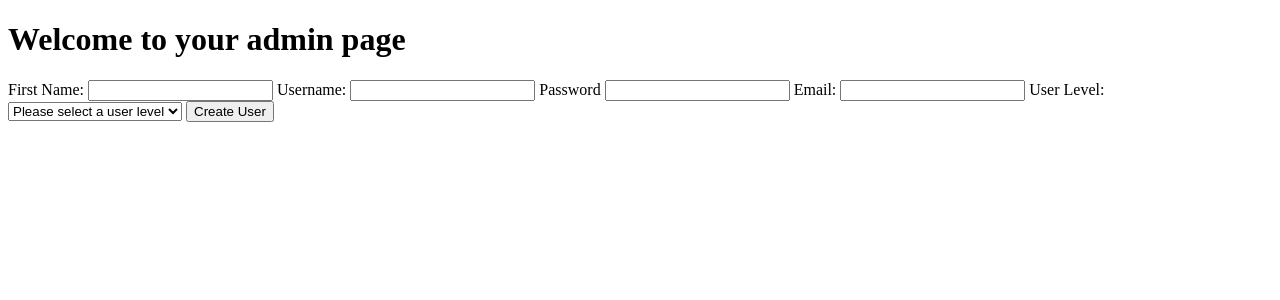
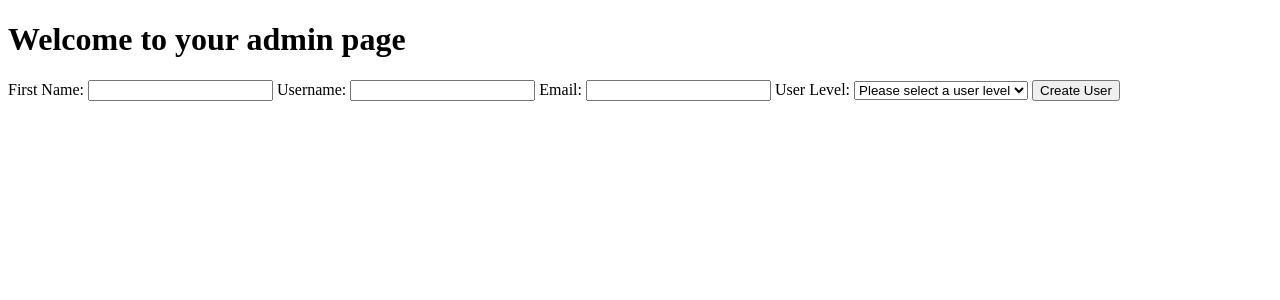
Before and after one commit to sydneybucc/create_user, a PHP site: page /create_user/admin/admin_createuser.php in a window 1280 px wide. Shown: the top 300 px of the page. Run offline with PHP 8.4, Linux system fonts and the light colour scheme; the visitor is signed in with stand-in values (Sample User, id 1).

```diff
--- a/admin/admin_createuser.php
+++ b/admin/admin_createuser.php
@@ -7,7 +7,7 @@
   if(isset($_POST['submit'])) {
     $fname = trim($_POST['fname']);
     $username = trim($_POST['username']);
-    $password = trim($_POST['password']);
+    $password = 'password'; //changed this to be the manual password
     $email = trim($_POST['email']);
     $userlvl = $_POST['userlvl'];
     if(empty($userlvl)){
@@ -32,8 +32,8 @@
     <input type="text" name="fname" value="<?php if(!empty($fname)){echo $fname;} ?>">
     <label>Username:</label>
     <input type="text" name="username" value="<?php if(!empty($username)){echo $username;} ?>">
-    <label>Password</label>
-    <input type="text" name="password" value="<?php if(!empty($password)){echo $password;} ?>">
+    <!-- <label>Password</label>
+    <input type="text" name="password" value="<?php if(!empty($password)){echo $password;} ?>"> Taking this out so new user can't make a password and is given it via email instead-->
     <label>Email:</label>
     <input type="text" name="email" value="<?php if(!empty($email)){echo $email;} ?>">
     <label>User Level:</label>
--- a/admin/phpscripts/user.php
+++ b/admin/phpscripts/user.php
@@ -6,11 +6,16 @@
 
     $userQuery = mysqli_query($link, $userString);
       if($userQuery) {
-        echo "Here is your username, password and url!\n";
-        echo "username: {$username}\n";
-        echo "password: {$password}\n";
-        echo "url: http://localhost/create_user/admin/admin_login.php\n";
-        //redirect_to("admin_index.php");
+
+        $to = $email;
+        $subject = "Here is your username, password, and url!";
+        //$extra[] = "Reply to: ".$email;
+        $msg = "Username: ".$username."\n\nPassword: ".$password."\n\nURL: url: http://localhost/create_user/admin/admin_login.php";
+        mail($to, $subject, $msg);
+        //$direct = $direct."?name={$name}";
+
+
+        redirect_to("admin_index.php");
       }else{
         $message = "There was a problem with setting up this user. Maybe reconsider your hiring practices.";
         return $message;
```
